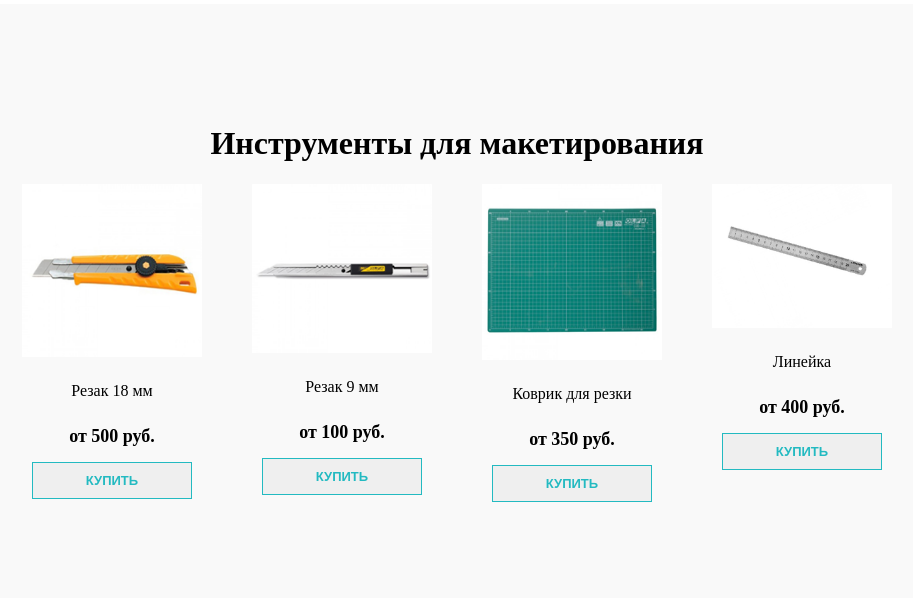
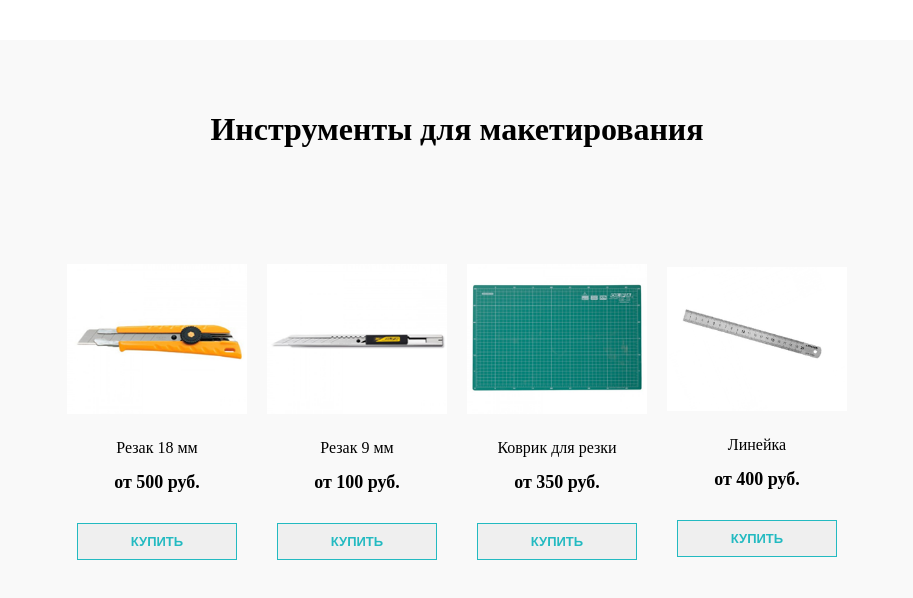
Before and after one commit to Votan14/My_first_project, a plain HTML site: page index.html in a window 1280 px wide. Shown: the whole page, without its empty margins (183-1096 px from the left). Drawn offline with Linux system fonts and the light colour scheme.

Commit message:
ready lesson

```diff
--- a/css/style.css
+++ b/css/style.css
@@ -16,7 +16,7 @@ html, body {
     transform: translate(0, -50%);
     max-width: 1920px;
     width: 99%;
-    height: 720px;
+    max-height: 720px;
     height: 99%;
 }
 
@@ -25,14 +25,15 @@ html, body {
     justify-content: center;
     max-width: 552px;
     width: 90%;
-    padding-top: 100px;
+    padding-top: 50px;
     margin: auto;
 }
 
 .flex-elements {
     display: flex;
     justify-content: center;
-    margin: auto;
+    margin-top: 125px;
+    height: 260px;
 }
 
 .element-1 {
@@ -40,8 +41,6 @@ html, body {
     flex-direction: column;
     justify-content: center;
     align-items: center;
-    margin-right: 15px;
-    margin-left: 15px;
     width: 90%;
     height: 90%;
     max-width: 200px;
@@ -54,6 +53,7 @@ html, body {
     font-size: 16px;
     font-weight: 300;
     margin-top: 25px;
+    margin-bottom: 5px;
 }
 
 .price {
@@ -77,12 +77,13 @@ html, body {
     width: 80%;
     height: 80%;
     padding: 10px;
+    margin-top: 15px;
 }
 
 img {
     display: flex;
-    max-width: 263px;
-    max-height: 210px;
+    max-width: 218px;
+    max-height: 150px;
     width: 90%;
     height: 90%;
 }
```
Also changed, not shown: img/Прямоугольник_1_копия_3.png (added).
